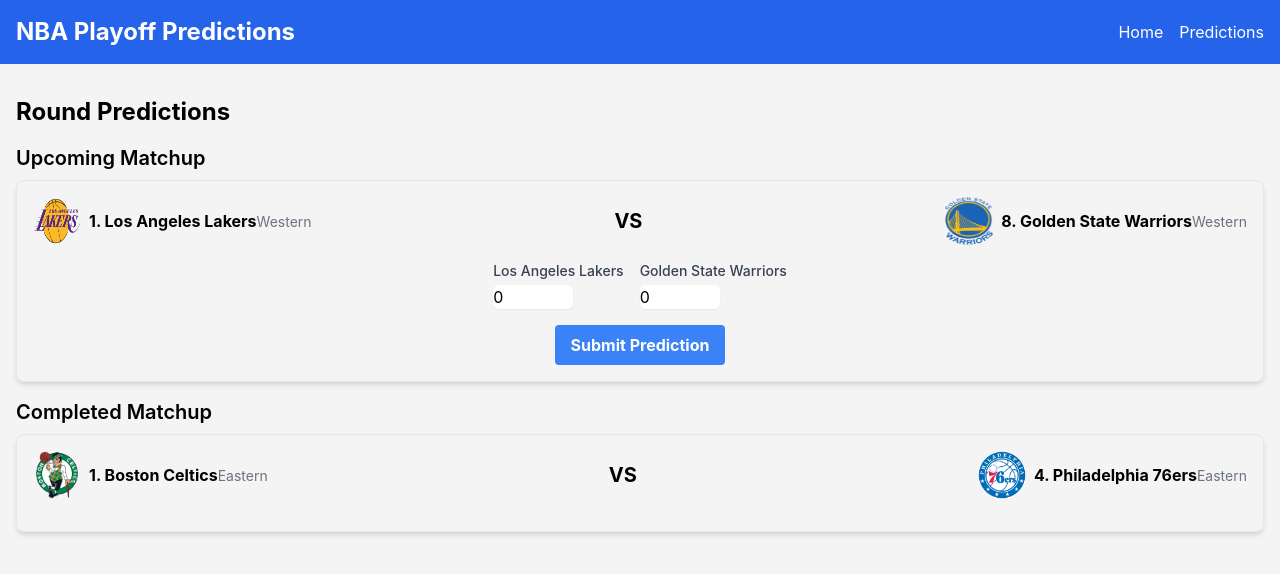
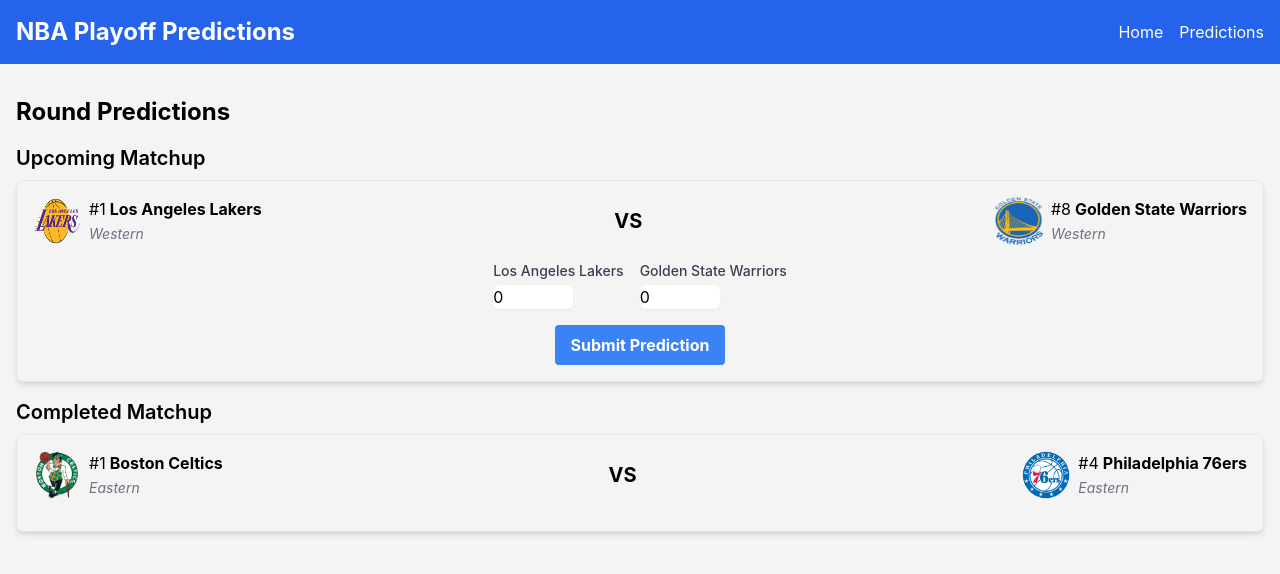
Before and after one commit to itamaraloni/NBA-Playoffs-Brackets-App-Client, a React (Create React App) app: page /predictions in a window 1280 px wide. Shown: the top 574 px of the page. Built offline with nearby package versions, Linux system fonts and the light colour scheme.

Commit message:
In Team.js component; edited displaying component (for utilisation in MatchupPredictionCard component)

```diff
--- a/src/components/Team.js
+++ b/src/components/Team.js
@@ -21,10 +21,11 @@ const Team = ({
         />
       )}
       <div className="team-info">
-        <span className="team-name font-bold">
-          {seed ? `${seed}. ${name}` : name}
-        </span>
-        <span className="team-conference text-sm text-gray-500">
+        <div className="flex items-baseline">
+          {seed && <span className='mr-1'>#{seed}</span>}
+        <span className='team-name font-bold'>{name}</span>
+        </div>
+        <span className="team-conference text-sm italic text-gray-500">
           {conference}
         </span>
       </div>
```
